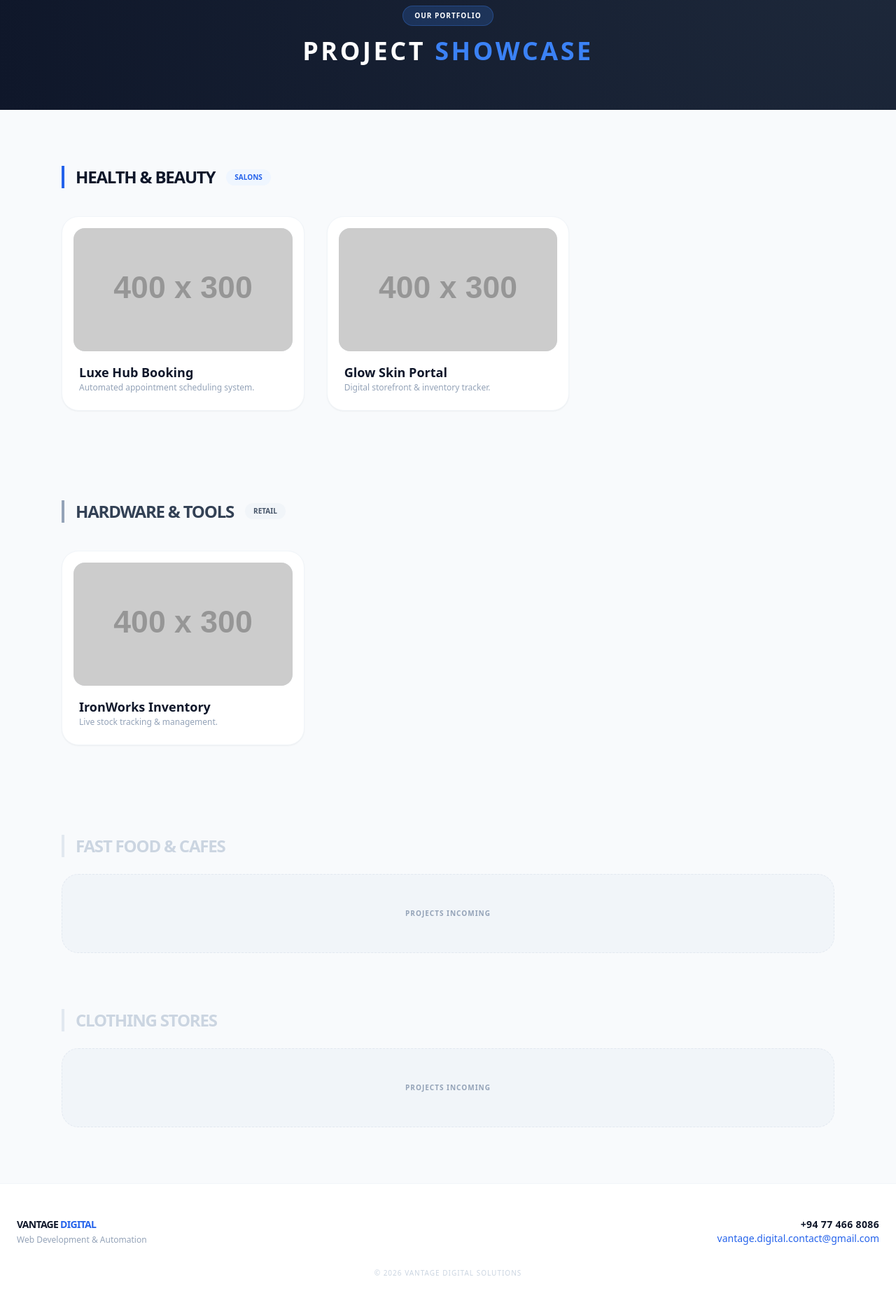
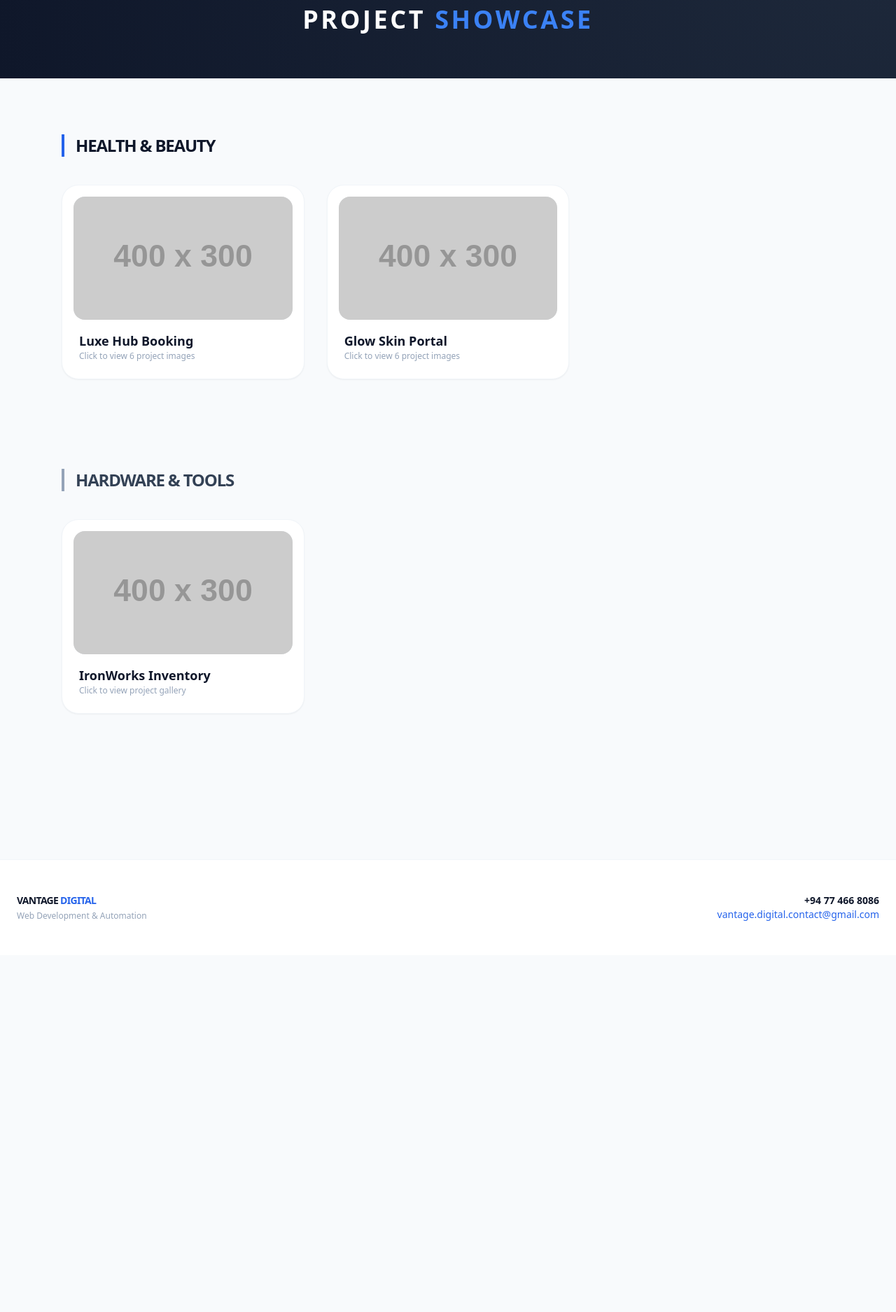
Before and after one commit to Chamithu2003/Chamithu2003.github.io, a plain HTML site: page gallery.html in a window 1280 px wide. Shown: the part 120-1995 px from the top of the page at 70% size. After the commit the page ends 1485 px from the top, so only its background shows below. Drawn offline with nearby package versions, Linux system fonts and the light colour scheme; placeholder pictures from the web are drawn by us.

Commit message:
Update gallery.html

```diff
--- a/gallery.html
+++ b/gallery.html
@@ -3,17 +3,20 @@
 <head>
     <meta charset="UTF-8">
     <meta name="viewport" content="width=device-width, initial-scale=1.0">
-    <title>Work Gallery | Vantage Digital</title>
+    <title>Portfolio | Vantage Digital</title>
+    <link rel="icon" type="image/png" href="logo.png">
+
     <script src="https://cdn.tailwindcss.com"></script>
     <link href="https://cdnjs.cloudflare.com/ajax/libs/font-awesome/6.0.0/css/all.min.css" rel="stylesheet">
     <style>
         html { scroll-behavior: smooth; }
         .hero-bg { background: radial-gradient(circle at top right, #1e293b, #0f172a); }
+        .no-scrollbar::-webkit-scrollbar { display: none; }
     </style>
 </head>
 <body class="bg-slate-50 text-slate-900 font-sans">
 
-    <nav class="fixed w-full z-50 bg-white/95 backdrop-blur-md border-b border-slate-100">
+    <nav class="fixed w-full z-[60] bg-white/95 backdrop-blur-md border-b border-slate-100">
         <div class="max-w-7xl mx-auto px-4 md:px-6 py-4 flex justify-between items-center">
             <div class="text-lg md:text-xl font-bold tracking-tight text-slate-900 uppercase">
                 <a href="index.html">VANTAGE <span class="text-blue-600">DIGITAL</span></a>
@@ -25,74 +28,115 @@
     </nav>
 
     <header class="hero-bg text-white pt-32 pb-16 px-6 text-center">
-        <span class="inline-block px-4 py-1.5 mb-4 text-[10px] font-bold tracking-widest uppercase bg-blue-500/20 text-blue-400 rounded-full border border-blue-500/30 text-white">
-            Our Portfolio
-        </span>
         <h1 class="text-3xl md:text-4xl font-bold uppercase tracking-widest text-white">Project <span class="text-blue-500">Showcase</span></h1>
     </header>
 
     <main class="max-w-6xl mx-auto px-6 py-20">
 
         <section id="salons" class="mb-32 scroll-mt-24">
-            <div class="flex items-center gap-4 mb-10">
-                <h2 class="text-2xl font-bold border-l-4 border-blue-600 pl-4 uppercase tracking-tighter text-slate-900">Health & Beauty</h2>
-                <span class="px-3 py-1 bg-blue-50 text-blue-600 text-[10px] font-bold rounded-full uppercase">Salons</span>
-            </div>
+            <h2 class="text-2xl font-bold border-l-4 border-blue-600 pl-4 uppercase tracking-tighter mb-10">Health & Beauty</h2>
             <div class="grid md:grid-cols-2 lg:grid-cols-3 gap-8">
-                <div class="bg-white p-4 rounded-3xl shadow-sm border border-slate-100 transition hover:shadow-md">
-                    <img src="s1.png" class="rounded-2xl mb-4 w-full aspect-video object-cover bg-slate-100" onerror="this.src='https://via.placeholder.com/400x300?text=Salon+Preview+1'">
-                    <h3 class="font-bold text-lg px-2 text-slate-900">Luxe Hub Booking</h3>
-                    <p class="text-slate-400 text-xs px-2 mb-2">Automated appointment scheduling system.</p>
+
+                <div onclick="openProject('luxe')" class="group bg-white p-4 rounded-3xl shadow-sm border border-slate-100 cursor-pointer hover:border-blue-500 transition">
+                    <img src="s1.png" class="rounded-2xl mb-4 w-full aspect-video object-cover bg-slate-100" onerror="this.src='https://via.placeholder.com/400x300?text=Luxe+Salon'">
+                    <h3 class="font-bold text-lg px-2">Luxe Hub Booking</h3>
+                    <p class="text-slate-400 text-xs px-2 mb-2">Click to view 6 project images</p>
                 </div>
-                <div class="bg-white p-4 rounded-3xl shadow-sm border border-slate-100 transition hover:shadow-md">
-                    <img src="s2.png" class="rounded-2xl mb-4 w-full aspect-video object-cover bg-slate-100" onerror="this.src='https://via.placeholder.com/400x300?text=Salon+Preview+2'">
-                    <h3 class="font-bold text-lg px-2 text-slate-900">Glow Skin Portal</h3>
-                    <p class="text-slate-400 text-xs px-2 mb-2">Digital storefront & inventory tracker.</p>
+
+                <div onclick="openProject('glow')" class="group bg-white p-4 rounded-3xl shadow-sm border border-slate-100 cursor-pointer hover:border-blue-500 transition">
+                    <img src="s2.png" class="rounded-2xl mb-4 w-full aspect-video object-cover bg-slate-100" onerror="this.src='https://via.placeholder.com/400x300?text=Glow+Skin'">
+                    <h3 class="font-bold text-lg px-2">Glow Skin Portal</h3>
+                    <p class="text-slate-400 text-xs px-2 mb-2">Click to view 6 project images</p>
                 </div>
+
             </div>
         </section>
 
         <section id="hardware" class="mb-32 scroll-mt-24">
-            <div class="flex items-center gap-4 mb-10">
-                <h2 class="text-2xl font-bold border-l-4 border-slate-400 pl-4 uppercase tracking-tighter text-slate-700">Hardware & Tools</h2>
-                <span class="px-3 py-1 bg-slate-100 text-slate-600 text-[10px] font-bold rounded-full uppercase">Retail</span>
-            </div>
+            <h2 class="text-2xl font-bold border-l-4 border-slate-400 pl-4 uppercase tracking-tighter text-slate-700 mb-10">Hardware & Tools</h2>
             <div class="grid md:grid-cols-2 lg:grid-cols-3 gap-8">
-                <div class="bg-white p-4 rounded-3xl shadow-sm border border-slate-100 transition hover:shadow-md">
-                    <img src="h1.png" class="rounded-2xl mb-4 w-full aspect-video object-cover bg-slate-100" onerror="this.src='https://via.placeholder.com/400x300?text=Hardware+System+A'">
-                    <h3 class="font-bold text-lg px-2 text-slate-900">IronWorks Inventory</h3>
-                    <p class="text-slate-400 text-xs px-2 mb-2">Live stock tracking & management.</p>
+                <div onclick="openProject('iron')" class="group bg-white p-4 rounded-3xl shadow-sm border border-slate-100 cursor-pointer hover:border-blue-500 transition">
+                    <img src="h1.png" class="rounded-2xl mb-4 w-full aspect-video object-cover bg-slate-100" onerror="this.src='https://via.placeholder.com/400x300?text=IronWorks'">
+                    <h3 class="font-bold text-lg px-2">IronWorks Inventory</h3>
+                    <p class="text-slate-400 text-xs px-2 mb-2">Click to view project gallery</p>
                 </div>
             </div>
         </section>
-
-        <div id="food" class="mb-20 scroll-mt-24">
-             <h2 class="text-2xl font-bold border-l-4 border-slate-200 pl-4 uppercase tracking-tighter text-slate-300 mb-6">Fast Food & Cafes</h2>
-             <div class="p-12 text-center bg-slate-100 rounded-3xl border border-dashed border-slate-200 text-slate-400 text-[10px] font-bold uppercase tracking-widest">Projects Incoming</div>
-        </div>
-
-        <div id="clothing" class="scroll-mt-24">
-            <h2 class="text-2xl font-bold border-l-4 border-slate-200 pl-4 uppercase tracking-tighter text-slate-300 mb-6">Clothing Stores</h2>
-            <div class="p-12 text-center bg-slate-100 rounded-3xl border border-dashed border-slate-200 text-slate-400 text-[10px] font-bold uppercase tracking-widest">Projects Incoming</div>
-        </div>
-
     </main>
 
-    <footer class="bg-white py-12 px-6 border-t border-slate-100">
+    <div id="projectModal" class="fixed inset-0 z-[100] hidden bg-slate-900/95 backdrop-blur-md flex items-center justify-center p-4">
+        <div class="bg-white w-full max-w-5xl max-h-[90vh] rounded-[2rem] overflow-hidden relative flex flex-col">
+            <button onclick="closeProject()" class="absolute top-6 right-6 z-50 bg-white shadow-lg w-10 h-10 rounded-full flex items-center justify-center text-slate-900 hover:text-blue-600 transition">
+                <i class="fas fa-times"></i>
+            </button>
+
+            <div class="p-8 md:p-12 overflow-y-auto no-scrollbar">
+                <h2 id="modalTitle" class="text-3xl font-bold mb-2">Project Title</h2>
+                <p id="modalDesc" class="text-slate-500 mb-8">Description goes here.</p>
+
+                <div id="imageGrid" class="grid grid-cols-1 md:grid-cols-2 lg:grid-cols-3 gap-4">
+                    </div>
+            </div>
+        </div>
+    </div>
+
+    <footer class="bg-white py-12 px-6 border-t border-slate-100 text-center md:text-left">
         <div class="max-w-7xl mx-auto flex flex-col md:flex-row justify-between items-center gap-6 text-sm">
-            <div class="text-center md:text-left">
+            <div>
                 <div class="font-bold text-slate-900 uppercase tracking-tighter">VANTAGE <span class="text-blue-600">DIGITAL</span></div>
                 <p class="text-slate-400 text-xs mt-1">Web Development & Automation</p>
             </div>
-            <div class="flex flex-col md:items-end text-center md:text-right">
-                <p class="text-slate-900 font-bold tracking-wide">+94 77 466 8086</p>
-                <a href="mailto:vantage.digital.contact@gmail.com" class="text-blue-600 hover:underline font-medium">vantage.digital.contact@gmail.com</a>
+            <div class="md:text-right">
+                <p class="text-slate-900 font-bold">+94 77 466 8086</p>
+                <a href="mailto:vantage.digital.contact@gmail.com" class="text-blue-600">vantage.digital.contact@gmail.com</a>
             </div>
-        </div>
-        <div class="text-center mt-8 text-slate-300 text-[10px] uppercase tracking-widest">
-            &copy; 2026 Vantage Digital Solutions
         </div>
     </footer>
 
+    <script>
+        // Database of Unique Projects
+        const projects = {
+            'luxe': {
+                title: 'Luxe Hub Booking System',
+                desc: 'A comprehensive 6-stage view of the salon automation project.',
+                images: ['luxe1.png', 'luxe2.png', 'luxe3.png', 'luxe4.png', 'luxe5.png', 'luxe6.png']
+            },
+            'glow': {
+                title: 'Glow Skin Portal',
+                desc: 'Client-facing interface and administrative inventory management.',
+                images: ['glow1.png', 'glow2.png', 'glow3.png', 'glow4.png', 'glow5.png', 'glow6.png']
+            },
+            'iron': {
+                title: 'IronWorks Inventory',
+                desc: 'High-performance database management for hardware retail.',
+                images: ['iron1.png', 'iron2.png', 'iron3.png', 'iron4.png', 'iron5.png', 'iron6.png']
+            }
+        };
+
+        function openProject(id) {
+            const project = projects[id];
+            document.getElementById('modalTitle').innerText = project.title;
+            document.getElementById('modalDesc').innerText = project.desc;
+
+            const grid = document.getElementById('imageGrid');
+            grid.innerHTML = ''; // Clear previous images
+
+            project.images.forEach(img => {
+                grid.innerHTML += `
+                    <div class="aspect-video bg-slate-100 rounded-2xl overflow-hidden shadow-sm">
+                        <img src="${img}" class="w-full h-full object-cover" onerror="this.src='https://via.placeholder.com/400x300?text=Screenshot'">
+                    </div>
+                `;
+            });
+
+            document.getElementById('projectModal').classList.remove('hidden');
+            document.body.style.overflow = 'hidden';
+        }
+
+        function closeProject() {
+            document.getElementById('projectModal').classList.add('hidden');
+            document.body.style.overflow = 'auto';
+        }
+    </script>
 </body>
 </html>
```
